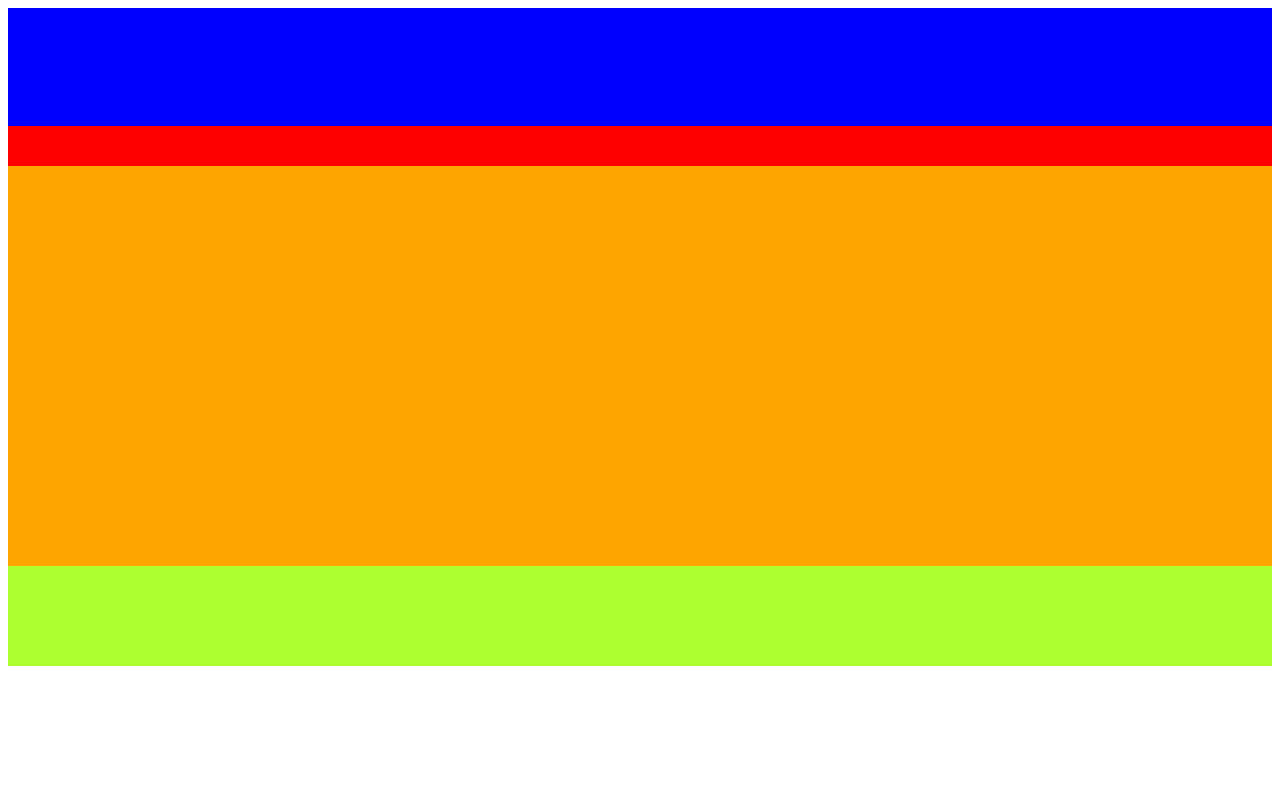
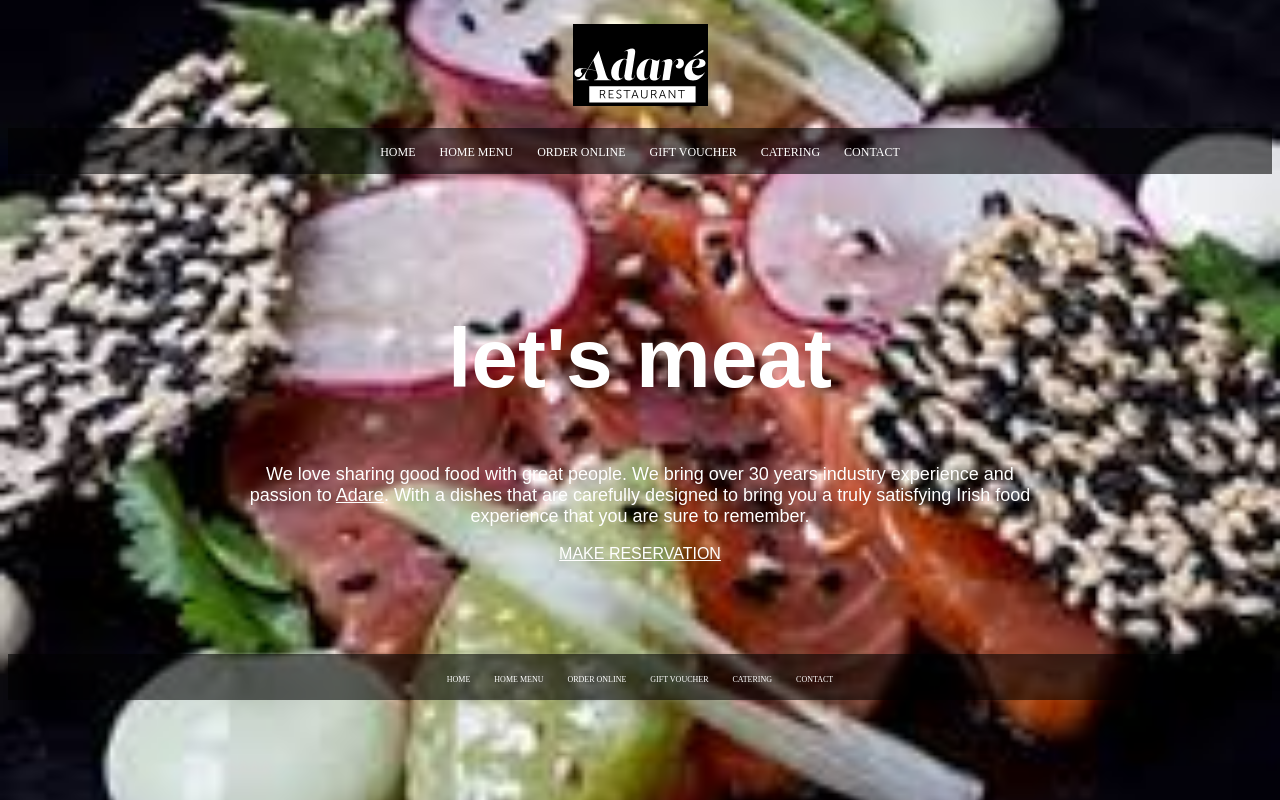
Before and after one commit to alanjiang81/Daniel_Scott, a plain HTML site: page DS_Project_1/index.html in a window 1280 px wide. Drawn offline with Linux system fonts and the light colour scheme.

Commit message:
Completed footer

```diff
--- a/DS_Project_1/index.html
+++ b/DS_Project_1/index.html
@@ -1,24 +1,52 @@
 <!DOCTYPE html>
 <html lang="en">
+
 <head>
     <meta charset="UTF-8">
     <meta name="viewport" content="width=device-width, initial-scale=1.0">
-    <title>My Restaurant</title>
+    <meta http-equiv="X-UA-Compatible" content="ie=edge">
+    <title>Adare Restaurant</title>
     <link rel="stylesheet" href="style.css">
 </head>
+
 <body>
 
     <div class="container">
 
-        <header></header>
+        <header>
+            <img src="images/logo-adare-restaurant.png" alt="Logo for Adare Restaurant">
+        </header>
 
-        <nav></nav>
+        <nav>
+            <a href="#">HOME</a>
+            <a href="#">HOME MENU</a>
+            <a href="#">ORDER ONLINE</a>
+            <a href="#">GIFT VOUCHER</a>
+            <a href="#">CATERING</a>
+            <a href="#">CONTACT</a>
+        </nav>
 
-        <main></main>
+        <main>
+            <h1>let's meat</h1>
+            <p>We love sharing good food with great people. We bring over 30 years industry experience and passion to <a
+                    href="https://www.google.com/search?q=adare+restaurant+logo&rlz=1C1CHWA_enAU635AU639&oq=adare+res&aqs=chrome.2.69i57j0l7.13679j0j8&sourceid=chrome&ie=UTF-8"
+                    target="_blank">Adare</a>. With a dishes that are carefully designed to bring you a truly satisfying
+                Irish food experience that you are sure to remember.</p>
+            <a href="https://www.google.com/search?q=adare+restaurant+logo&rlz=1C1CHWA_enAU635AU639&oq=adare+res&aqs=chrome.2.69i57j0l7.13679j0j8&sourceid=chrome&ie=UTF-8"
+                target="_blank">MAKE RESERVATION</a>
+        </main>
 
-        <footer></footer>
+        <footer>
+            <a href="#">HOME</a>
+            <a href="#">HOME MENU</a>
+            <a href="#">ORDER ONLINE</a>
+            <a href="#">GIFT VOUCHER</a>
+            <a href="#">CATERING</a>
+            <a href="#">CONTACT</a>
+        </footer>
 
     </div>
 
 </body>
+
 </html>
--- a/DS_Project_1/style.css
+++ b/DS_Project_1/style.css
@@ -1,3 +1,15 @@
+html {
+    height: 100%;
+}
+
+body {
+    background-color: #2F3035;
+    background-image: url(images/background-adare-restaurant.png);
+    background-size: cover;
+    background-repeat: no-repeat;
+    background-position: center;
+}
+
 .containter {
     margin-left: auto;
     margin-right: auto;
@@ -5,21 +17,59 @@
 }
 
 header {
-    background-color: blue;
-    height: 118px;
+    text-align: center;
+    padding-top: 16px;
+    padding-bottom: 18px;
 }
 
 nav {
-    background-color: red;
-    height: 40px;
+    background-color: rgba(0, 0, 0, 0.582);
+    text-align: center;
+    padding-top: 14px;
+    padding-bottom: 14px;
 }
 
 main {
-    background-color: orange;
     height: 400px;
+    text-align: center;
+    font-family: Arial, Helvetica, sans-serif;
+    padding-top: 80px;
+    padding-left: 240px;
+    padding-right: 240px;
 }
 
 footer {
-    background-color: greenyellow;
-    height: 100px;
+    background-color: rgba(0, 0, 0, 0.582);
+    text-align: center;
+    padding-top: 14px;
+    padding-bottom: 14px;
 }
+
+h1 {
+    font-size: 84px;
+    color: white;
+}
+
+p {
+    font-size: 18px;
+    color: white;
+}
+
+a {
+    color: white;
+    /* text-decoration: none; */
+}
+
+nav a {
+    text-decoration: none;
+    font-size: 12px;
+    padding-left: 10px;
+    padding-right: 10px;
+}
+
+footer a {
+    text-decoration: none;
+    font-size: 8px;
+    padding-left: 10px;
+    padding-right: 10px;
+}
```
Also changed, not shown: DS_Project_1/aboutus.html (deleted, +0 -11 lines), DS_Project_1/images/background-adare-restaurant.png (added), DS_Project_1/images/logo-adare-restaurant.png (added).
